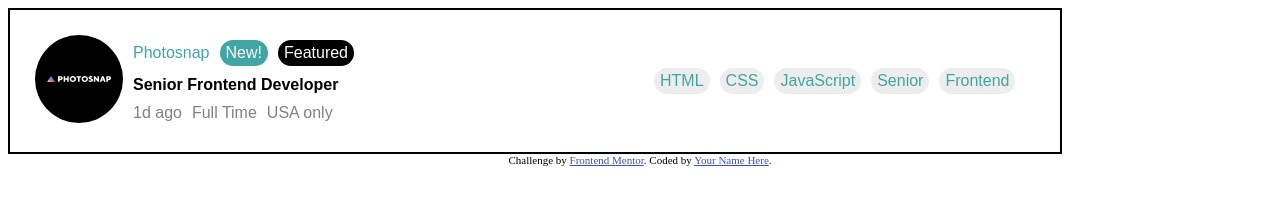
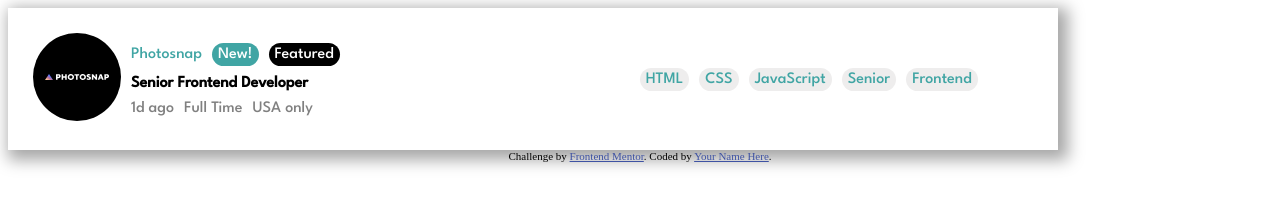
Before and after one commit to DarkWolf162004/static-job-listings-master, a plain HTML site: page index.html in a window 1280 px wide. Drawn offline with Linux system fonts and the light colour scheme.

Commit message:
se cambio el sombreado y la letra

```diff
--- a/Style.css
+++ b/Style.css
@@ -1,10 +1,12 @@
 .container {
-  font-family: sans-serif;
+
 }
 .start  {
+  font-family: 'League Spartan', sans-serif;
+  -webkit-box-shadow: 5px 5px 15px 5px rgba(0,0,0,0.35);
+  box-shadow: 5px 5px 15px 5px rgba(0,0,0,0.35);
   width: 1000px;
   padding: 25px;
-  border: 2px solid black;
   margin: 0;
   display: flex;
   gap: 10px;
--- a/index.html
+++ b/index.html
@@ -14,6 +14,9 @@
 
     <title>Frontend Mentor | Job Listings</title>
     <link rel="stylesheet" href="Style.css" />
+    <link rel="preconnect" href="https://fonts.googleapis.com">
+    <link rel="preconnect" href="https://fonts.gstatic.com" crossorigin>
+    <link href="https://fonts.googleapis.com/css2?family=League+Spartan:wght@500&display=swap" rel="stylesheet">
 
     <!-- Feel free to remove these styles or customise in your own stylesheet 👍 -->
     <style>
```
